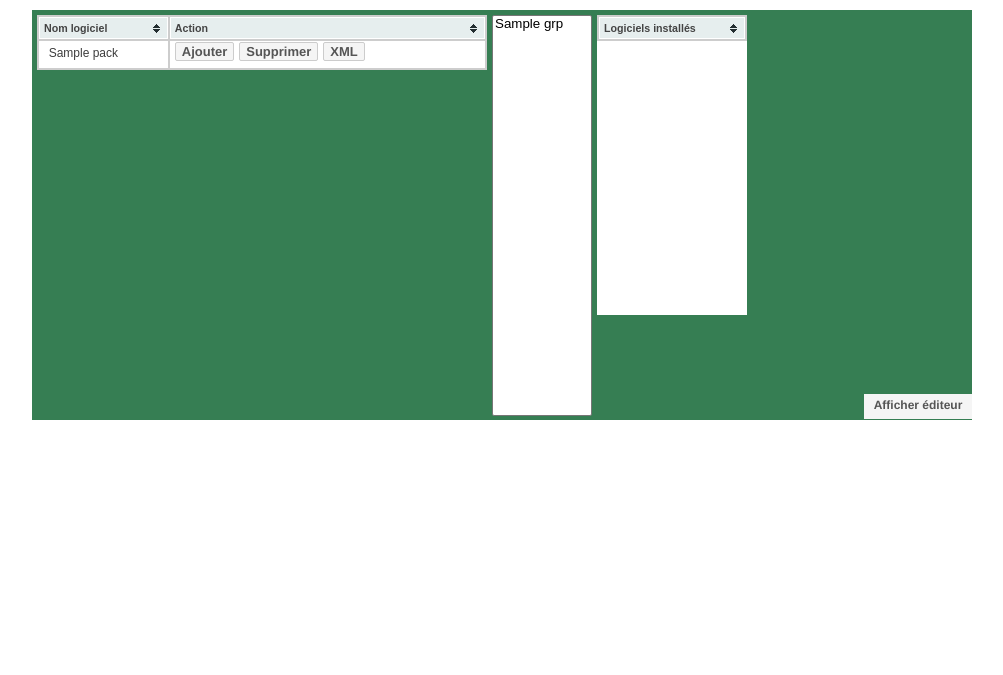
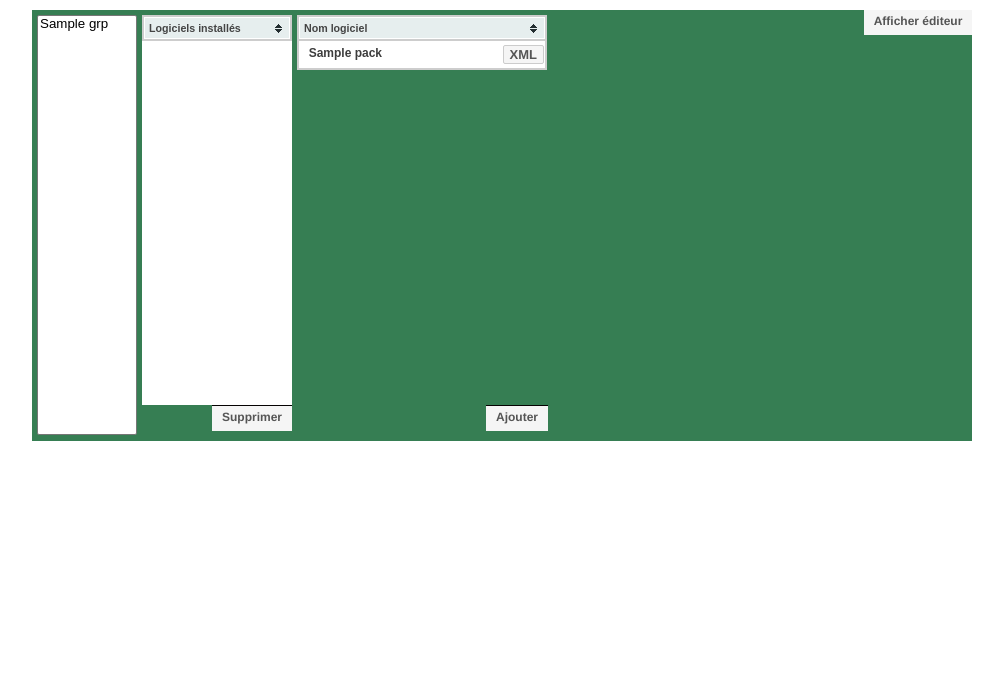
Before and after one commit to Vnicolas/ScribePKG, a Flask app: template app/templates/test.html in a window 1280 px wide. Shown: the part 35-710 px from the top of the page, without its empty margins (138-1141 px from the left). Run offline with Flask 2, Linux system fonts and the light colour scheme; the template is opened without the code that fills it: most values are stand-ins (such as "Sample title", 1, 10 or a date in 2020); lists and menus that the app fills with data are empty; parts of the project's set-up code (start-up, migrations or seed data) failed here and were passed over; some libraries are stand-ins or nearby versions.

Commit message:
sans checkbox

```diff
--- a/app/static/css/main.css
+++ b/app/static/css/main.css
@@ -92,18 +92,12 @@ border-color: #000;
 }
 
 #logiciels{
-height:401px;
-width: 450px;
-display:inline-block;
-overflow:auto;
-margin-left: 5px;
+height: 390px;
+width: 250px;
+display: block;
+overflow: auto;
 margin-top: 5px;
-}
-
-#logiciels2{
-
-display:inline-block;
-overflow:auto;
+position: absolute;
 }
 
 #contenu{
@@ -136,27 +130,16 @@ label {
     text-indent: -15px;
     padding-top: 4px;
     font-size: 12px;
+    font-weight:bold;
 }
-
-label input {
-    width: 13px;
-    height: 13px;
-    padding: 0;
-    margin:0;
-    vertical-align: bottom;
-    position: relative;
-    top: -1px;
-    *overflow: hidden;
-}
-
 
 #Listegrp{
 width: 100px;
-height: 401px;
+height: 420px;
 overflow: auto;
 margin-left: 5px;
 margin-top: 5px;
-position: absolute;
+margin-bottom: 5px;
 }
 
 #dossier{
@@ -215,6 +198,9 @@ position: absolute;
   border:1px solid #ccc;
   cursor: pointer;
   margin-left: 2px;
+  display: inline;
+  float: right;
+  margin-top: -22px;
 }
 
 .boutonedit:hover {
@@ -223,13 +209,17 @@ position: absolute;
 }
 
 .boutonsupp{
-  font:bold 13px Helvetica;
-  background:#f5f5f5;
-  color:#555;
-  border-radius:2px;
-  border:1px solid #ccc;
+font: bold 12px Helvetica;
+background: #f5f5f5;
+color: #555;
 cursor: pointer;
-  margin-left: 2px;
+margin-left: 75px;
+margin-top: 395px;
+padding-left: 25px;
+padding-right: 10px;
+border-top-style: solid;
+border-top-width: 1px;
+border-top-color: rgb(5, 2, 2);
 }
 
 .boutonsupp:hover {
@@ -238,13 +228,17 @@ position: absolute;
 }
 
 .boutonadd{
-  font:bold 13px Helvetica;
-  background:#f5f5f5;
-  color:#555;
-  border-radius:2px;
-  border:1px solid #ccc;
+font: bold 12px Helvetica;
+background: #f5f5f5;
+color: #555;
 cursor: pointer;
-  margin-left: 2px;
+margin-left: 189px;
+margin-top: 395px;
+padding-left: 25px;
+padding-right: 10px;
+border-top-style: solid;
+border-top-width: 1px;
+border-top-color: rgb(5, 2, 2);
 }
 
 .boutonadd:hover {
@@ -256,7 +250,6 @@ position: absolute;
 width: 110px;
 display: block;
 float: right;
-  margin-top: 384px;
 }
 
 #radioedit{
@@ -303,12 +296,12 @@ background-color: yellow;
 }
 
 #installed {
-  height: 300px;
+height: 390px;
 width: 150px;
 position: absolute;
 background-color: #FFF;
 color: #FFF;
-  margin-left: 565px;
+margin-left: 5px;
 margin-top: 5px;
 text-align: left;
 overflow: auto;
@@ -343,3 +336,14 @@ background-color: yellow;
   background-color: #000000 ;
 
 }
+
+
+#supp{
+  position: absolute;
+  margin-left: 105px;
+}
+
+#add{
+  position: absolute;
+  margin-left: 265px;
+}
--- a/app/templates/layout.html
+++ b/app/templates/layout.html
@@ -12,6 +12,7 @@ $(document).ready(function()
     {
         $("#myTable").tablesorter();
         $("#myTable2").tablesorter();
+        $("#myTable3").tablesorter();
     }
 );
 jQuery.ajaxSettings.traditional = true;
--- a/app/templates/test.html
+++ b/app/templates/test.html
@@ -3,6 +3,31 @@
 
 <div class="jumbo">
     <div id="block"></div>
+    <div id="add">
+    <div id="logiciels">
+        <table id="myTable" class="tablesorter">
+            <thead>
+                <tr>
+                    <th>Nom logiciel</th>
+                </tr>
+            </thead>
+            <tbody>
+                {% for shortname in packs %}
+                <tr>
+                    <td id="nomlogiciel{{ packs.index(shortname) }}" class="nomlogiciel"><label>&nbsp;&nbsp;{{ shortname }}</label><input type="button" class="boutonedit" id="{{ packs.index(shortname) }}" name="packages/{{ shortname }}.xml" value="XML" ></td>
+                </tr>
+                {% endfor %}
+            </tbody>
+        </table>
+    </div>
+    <label class="boutonadd">Ajouter</label>
+    </div>
+
+    <div id="vuediteur">
+        <label id="radioedit">Afficher éditeur</label>
+        <label id="radioedit2">Masquer éditeur</label>
+    </div>
+    <div id="supp">
         <div id="installed">
         <table id="myTable2" class="tablesorter">
             <thead>
@@ -11,42 +36,18 @@
                 </tr>
             </thead>
             <tbody id="installed2">
-
             </tbody>
         </table>
 
     </div>
+    <label class="boutonsupp">Supprimer</label>
+    </div>
 
-<div id="logiciels">
-    <table id="myTable" class="tablesorter">
-<thead>
-<tr>
-    <th>Nom logiciel</th>
-    <th>Action</th>
-</tr>
-</thead>
-<tbody>
-{% for shortname in packs %}
-<tr>
-    <td id="nomlogiciel{{ packs.index(shortname) }}" class="nomlogiciel"><label><span>&nbsp;&nbsp;{{ shortname }}</span></label></td>
-    <td><input type="button" class="boutonadd" id="" name="ajouter" value="Ajouter" >
-    <input type="button" class="boutonsupp" id="" name="supprimer" value="Supprimer" >
-    <input type="button" class="boutonedit" id="{{ packs.index(shortname) }}" name="packages/{{ shortname }}.xml" value="XML" >
-</td>
-</tr>
-{% endfor %}
-</tbody>
-</table>
-</div>
     <select multiple="multiple" size="25" id="Listegrp">
         {% for grp in grps %}
         <option value="{{ grp }}" name="{{ grp }}">{{ grp }}</option>
         {% endfor %}
     </select>
-<div id="vuediteur">
-<label id="radioedit">Afficher éditeur</label>
-<label id="radioedit2">Masquer éditeur</label>
-</div>
 
     <div id="editeur">
         <div id="dossier"></div>
```
Lines whose indentation alone changed are shown as unchanged.
